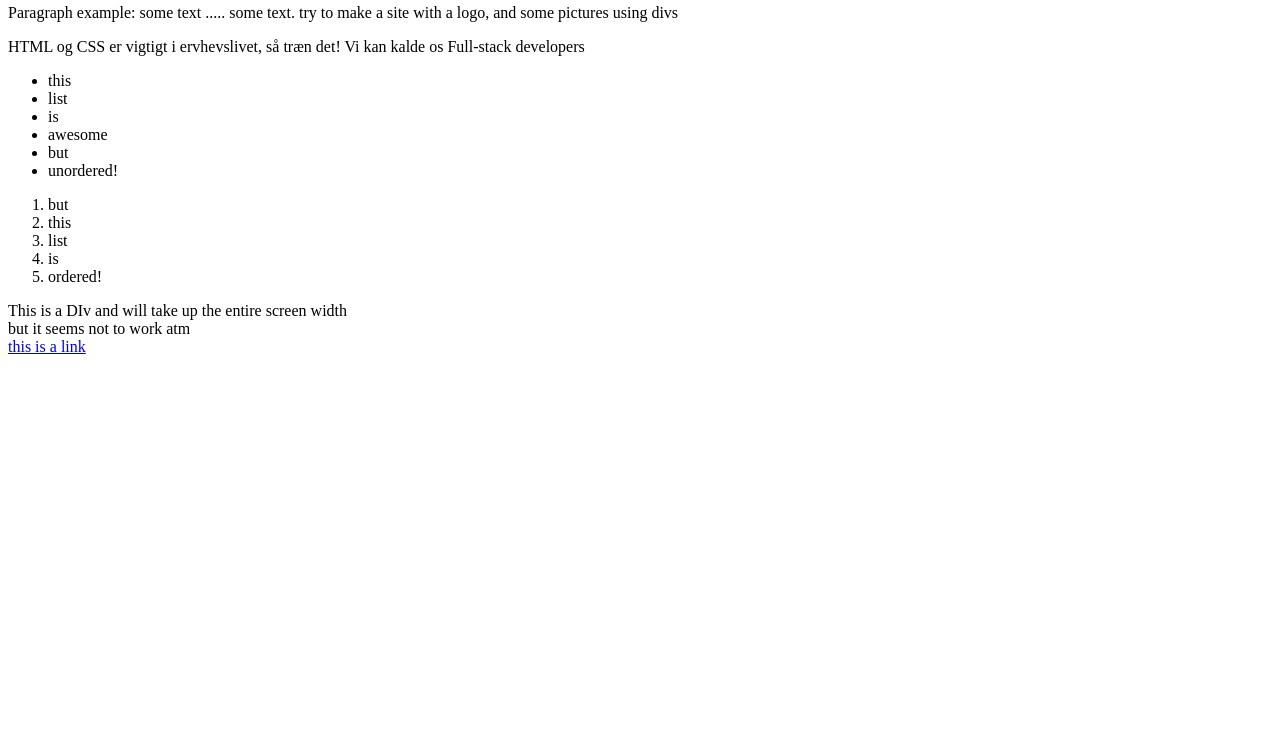
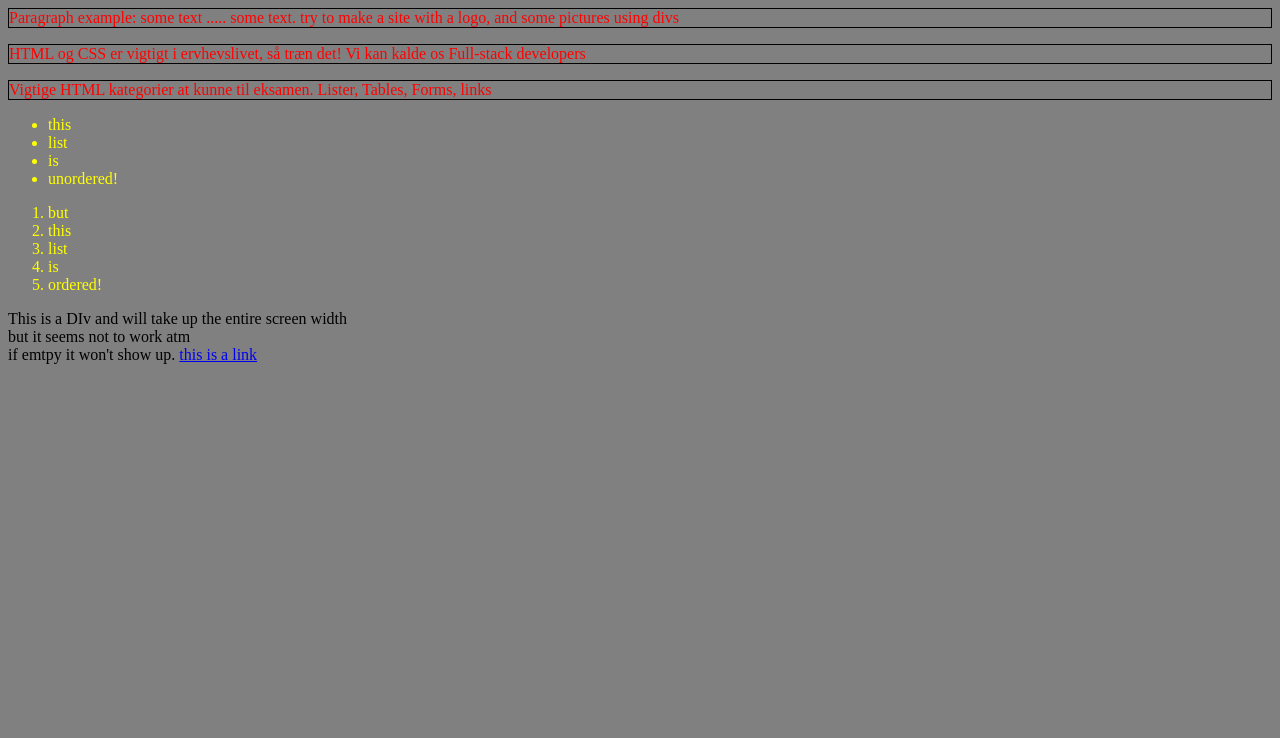
Before and after one commit to FrederikSthenHansen/FirstWebSite, a plain HTML site: page Index.htm in a window 1280 px wide. Shown: the part 62-800 px from the top of the page. Drawn offline with Linux system fonts and the light colour scheme.

Commit message:
CSS fixed and pensum added

```diff
--- a/Index.htm
+++ b/Index.htm
@@ -1,20 +1,19 @@
 <!DOCTYPE hmtl>
 <html lang="eng">
     <head>
-<title>My first Awesome website</title>
-<link rel= "StyleSheets" type="tex/css" href="#styles.css">
+<title>My first website</title>
+<link rel="stylesheet" href="Styles.css">
  </head>
 
     <body>
 <h1>Header example</h1>
 <p>Paragraph example: some text ..... some text. try to make a site with a logo, and some pictures using divs</p>
 <p>HTML og CSS er vigtigt i ervhevslivet, så træn det! Vi kan kalde os Full-stack developers</p>
+<p>Vigtige HTML kategorier at kunne til eksamen. Lister, Tables, Forms, links</p>
 <ul>
     <li>this</li>
     <li>list</li>
     <li>is</li>
-    <li>awesome</li>
-    <li>but</li>
     <li>unordered!</li>
 </ul>
 <ol type="1">
@@ -26,6 +25,9 @@
 </ol>
 <div>This is a DIv and will take up the entire screen width</div>
 <div>but it seems not to work atm</div>
+<span>
+  if emtpy it won't show up.
+</span>
 <a href= "https://www.w3schools.com"> this is a link
     </body>
 
```
